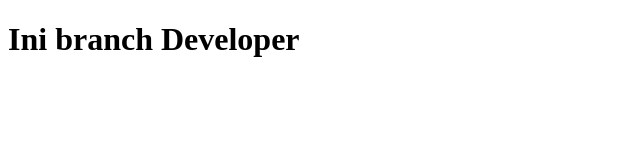
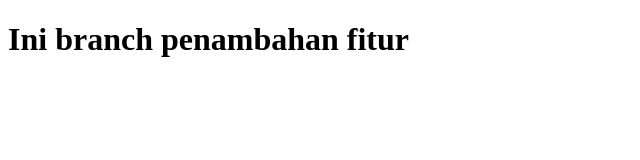
Before and after one commit to Dimasbae/Praktikum, a plain HTML site: page index.html in a window 1280 px wide. Shown: the whole page, without its empty margins (0-640 px from the left). Drawn offline with Linux system fonts and the light colour scheme.

Commit message:
Update index.html

```diff
--- a/index.html
+++ b/index.html
@@ -7,6 +7,6 @@
     <title>Document</title>
 </head>
 <body>
-    <h1>Ini branch Developer</h1>
+    <h1>Ini branch penambahan fitur</h1>
 </body>
 </html>
```
